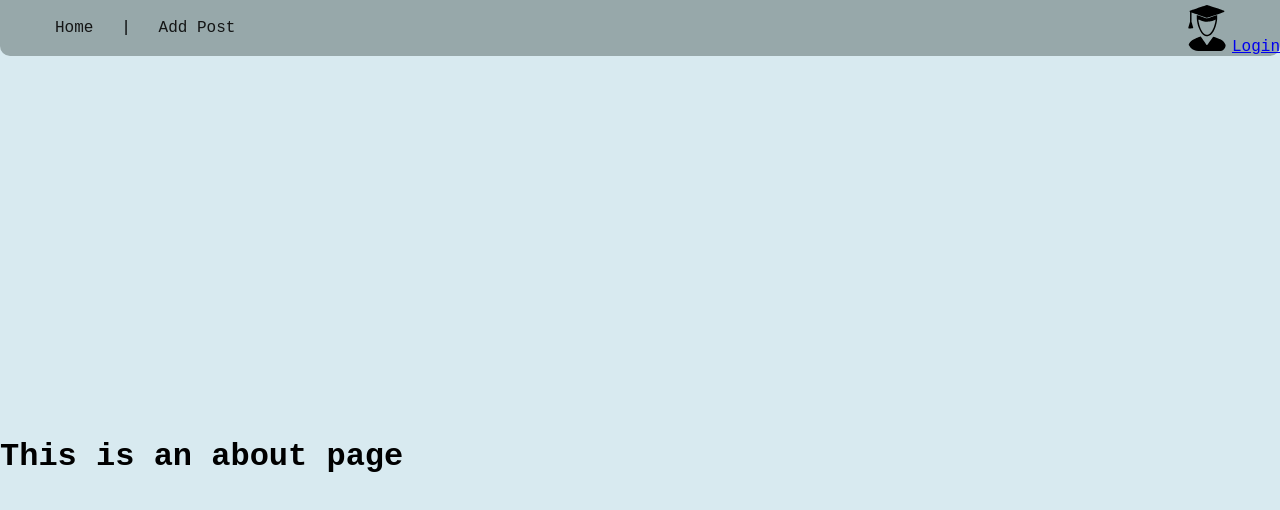
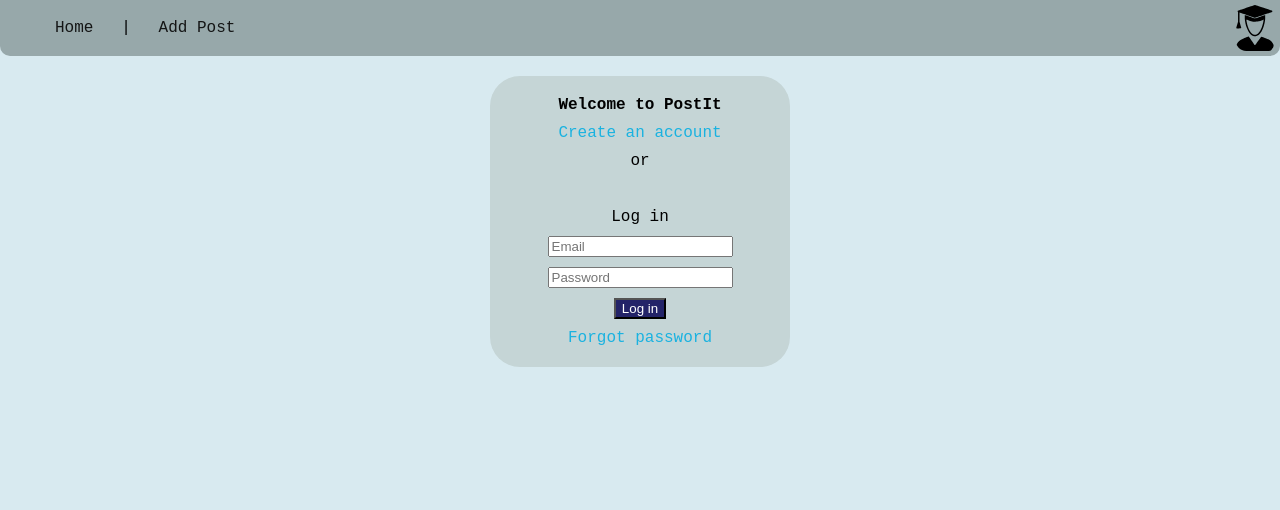
Before and after one commit to Inku0/web, a Vue app: page /login in a window 1280 px wide. Shown: the top 510 px of the page. Built offline with nearby package versions, Linux system fonts and the light colour scheme.

Commit message:
added login and addpost pages

```diff
--- a/index.html
+++ b/index.html
@@ -4,7 +4,7 @@
     <meta charset="UTF-8">
     <link rel="icon" href="/favicon.ico">
     <meta name="viewport" content="width=device-width, initial-scale=1.0">
-    <title>App</title>
+    <title>PostIt</title>
   </head>
   <body>
     <div id="app"></div>
--- a/src/assets/main.css
+++ b/src/assets/main.css
@@ -119,18 +119,3 @@ aside {
 .container h1 ~ input {
   width: 50%;
 }
-
-/* AddPost Input field styling */
-.inputField {
-  display: flex;
-  width: 95%;
-  flex-direction: row;
-  align-items: center;
-  justify-content: space-around;
-
-}
-
-.inputField label + input {
-  width: 180px;
-
-}
--- a/src/components/NavBar.vue
+++ b/src/components/NavBar.vue
@@ -16,10 +16,9 @@ export default {
         <li><RouterLink to="/add">Add Post</RouterLink></li>
       </ul>
       <div class="navbar-pfp">
-        <a href="login.html" id="userPfpLink">
+        <RouterLink to="/login">
           <img class="user-pfp" id="userPfp" alt="User's profile picture" src="@/assets/me.svg">
-        </a>
-        <RouterLink to="/login">Login</RouterLink>
+        </RouterLink>
         <div class="dropdown-menu" id="dropdownMenu">
           <p class="user-name" id="dropdownName"></p>
           <p class="user-email" id="dropdownEmail"> </p>
--- a/src/views/AccountView.vue
+++ b/src/views/AccountView.vue
@@ -1,15 +1,24 @@
 <template>
-  <div class="about">
-    <h1>This is an about page</h1>
-  </div>
+  <form action="index.html" method="POST" id="loginForm">
+    <div class ="container">
+      <h1> Welcome to PostIt</h1>
+      <a href="#">Create an account</a>
+      <p>or</p>
+      <br>
+      <p>Log in</p>
+      <label>
+        <input type="text" placeholder="Email" name="Email" id="emailInput" required>
+      </label>
+
+      <label>
+        <input type="text" placeholder="Password" name="Password" required>
+      </label>
+
+      <button type="submit">Log in</button>
+      <a href="#">Forgot password</a>
+    </div>
+  </form>
 </template>
 
-<style>
-@media (min-width: 1024px) {
-  .about {
-    min-height: 100vh;
-    display: flex;
-    align-items: center;
-  }
-}
+<style scoped>
 </style>
--- a/src/views/AddPostView.vue
+++ b/src/views/AddPostView.vue
@@ -1,15 +1,30 @@
 <template>
-  <div class="about">
-    <h1>This is an about page</h1>
-  </div>
+  <form action="index.html">
+    <div class ="container">
+      <div class="inputField">
+        <label for="postBody"><b>Post body</b></label>
+        <input type="text" id="postBody" placeholder="textarea" name="Post body">
+      </div>
+
+      <div class="inputField">
+        <label for="File"><b>Select file</b></label>
+        <input type="file" id="File" name="File">
+      </div>
+      <button type="submit">Create post</button>
+    </div>
+  </form>
 </template>
 
-<style>
-@media (min-width: 1024px) {
-  .about {
-    min-height: 100vh;
+<style scoped>
+  /* AddPost Input field styling */
+  .inputField {
     display: flex;
+    width: 95%;
+    flex-direction: row;
     align-items: center;
+    justify-content: space-around;
   }
-}
+  .inputField label + input {
+    width: 180px;
+  }
 </style>
```
